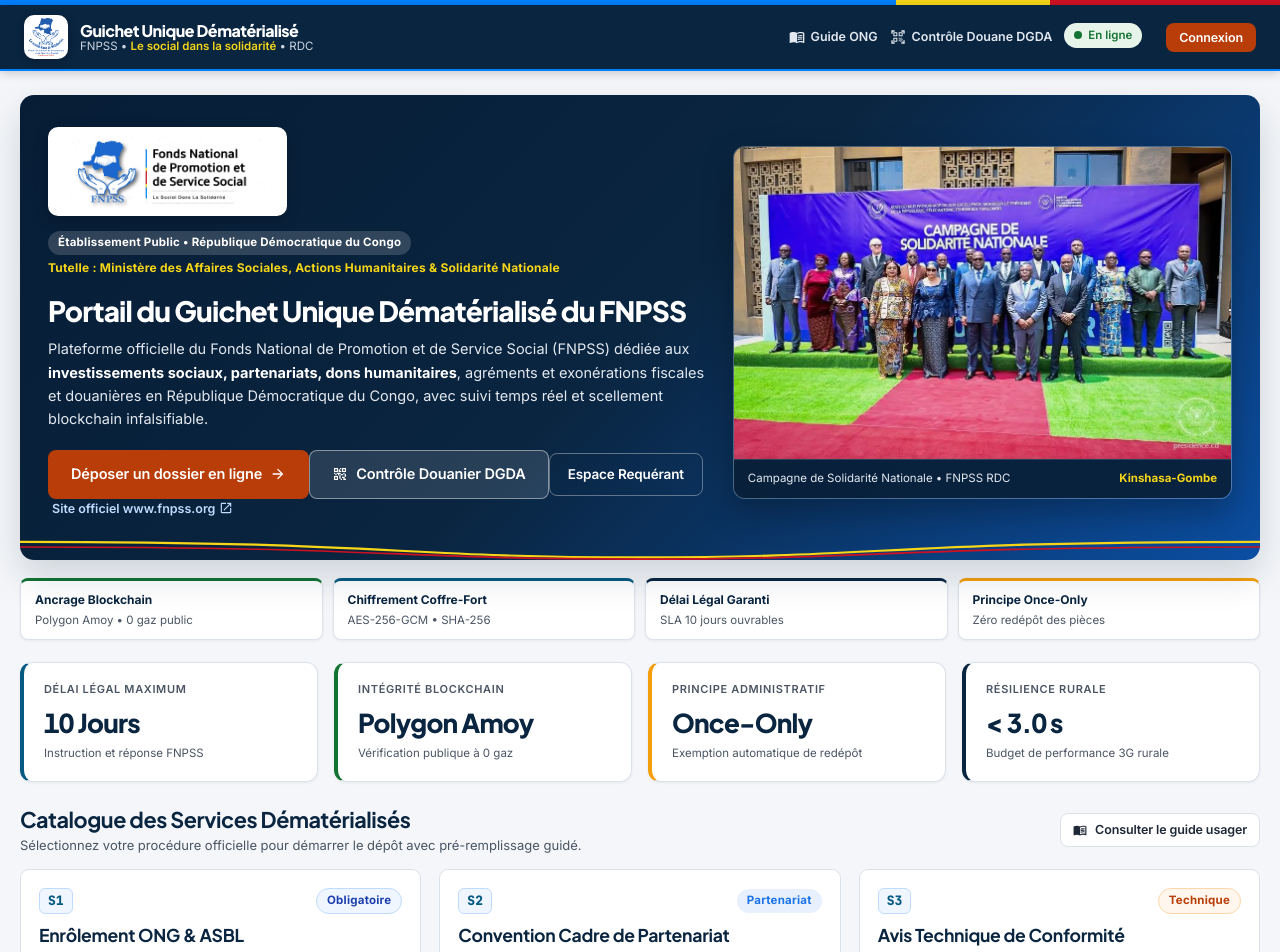
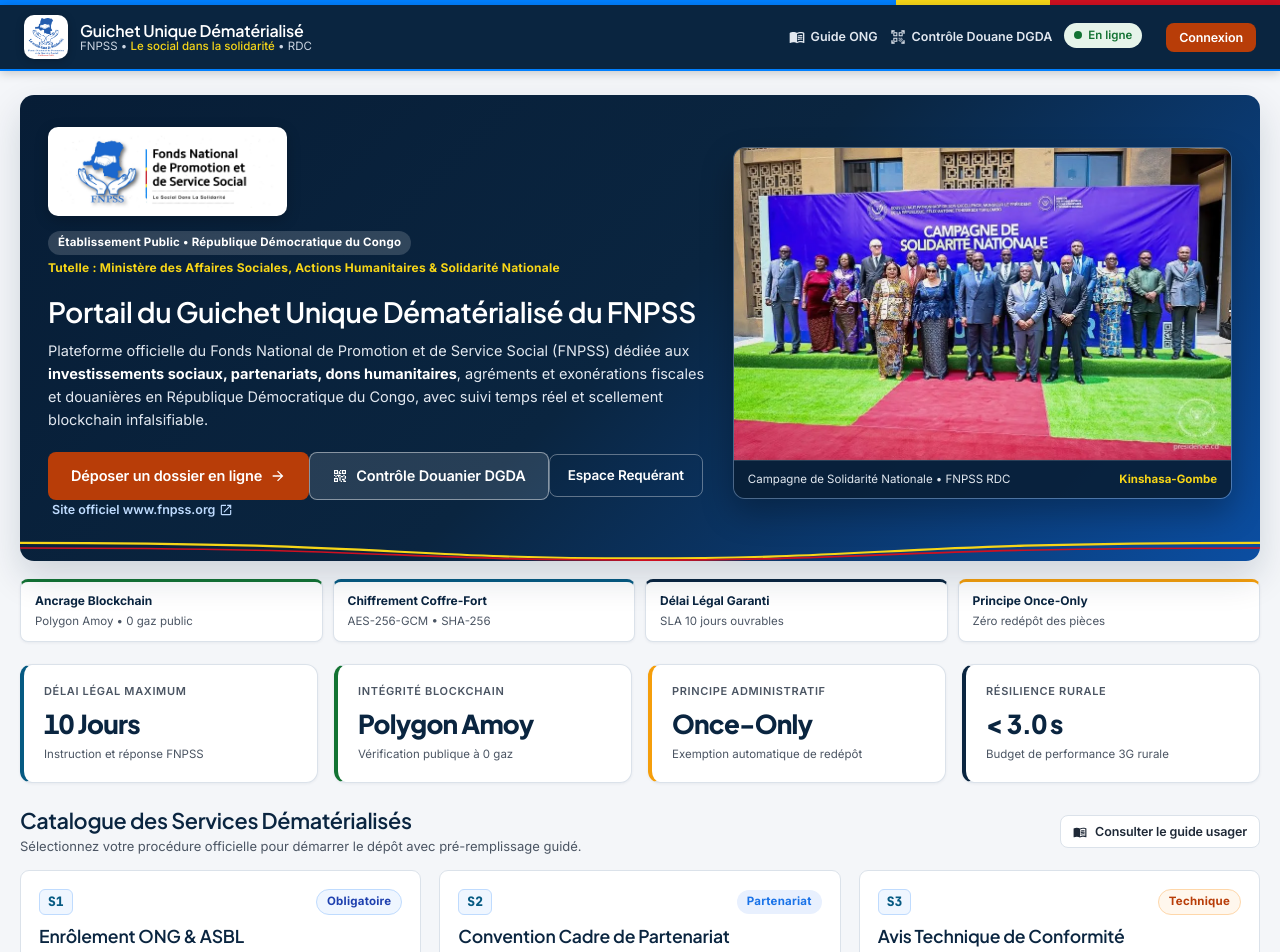
Before and after one commit to EMMADEKO10/guichetuniquefnpss, a Next.js app: page / in a window 1280 px wide. Shown: the top 952 px of the page. Built offline with nearby package versions, Linux system fonts and the light colour scheme.

Commit message:
style(ui): allegement graisse des titres Header, hero-title et h1-h4 (font-weight 600)

```diff
--- a/src/app/globals.css
+++ b/src/app/globals.css
@@ -123,14 +123,14 @@ textarea:focus-visible {
 h1, h2, h3, h4 {
   font-family: var(--font-display);
   color: var(--fnpss-navy);
-  font-weight: 700;
-  letter-spacing: -0.025em;
+  font-weight: 600;
+  letter-spacing: -0.015em;
   line-height: 1.25;
 }
 
-h1 { font-size: 1.9rem; font-weight: 800; letter-spacing: -0.03em; margin-bottom: 0.75rem; }
-h2 { font-size: 1.35rem; letter-spacing: -0.02em; margin-bottom: 0.5rem; }
-h3 { font-size: 1.1rem; letter-spacing: -0.015em; margin-bottom: 0.35rem; }
+h1 { font-size: 1.9rem; font-weight: 600; letter-spacing: -0.02em; margin-bottom: 0.75rem; }
+h2 { font-size: 1.35rem; letter-spacing: -0.015em; margin-bottom: 0.5rem; }
+h3 { font-size: 1.1rem; letter-spacing: -0.01em; margin-bottom: 0.35rem; }
 
 p {
   color: var(--text-main);
@@ -923,8 +923,10 @@ tr:hover td {
 .hero-title {
   color: #ffffff;
   font-size: 28px;
+  font-weight: 600;
+  letter-spacing: -0.015em;
   margin-bottom: 10px;
-  line-height: 1.2;
+  line-height: 1.25;
 }
 
 .trust-grid {
--- a/src/components/ui/Header.jsx
+++ b/src/components/ui/Header.jsx
@@ -144,11 +144,11 @@ export default function Header({
               />
             </div>
             <div style={{ minWidth: 0 }}>
-              <h1 style={{ fontSize: '16px', fontWeight: 800, color: '#ffffff', margin: 0, lineHeight: 1.2 }}>
+              <h1 style={{ fontSize: '16px', fontWeight: 600, letterSpacing: '-0.01em', color: '#ffffff', margin: 0, lineHeight: 1.2 }}>
                 Guichet Unique Dématérialisé
               </h1>
               <p style={{ fontSize: '11.5px', color: '#cbd5e1', margin: 0, lineHeight: 1.2 }}>
-                FNPSS &bull; <span style={{ color: '#f7d618', fontWeight: 600 }}>Le social dans la solidarité</span> &bull; RDC
+                FNPSS &bull; <span style={{ color: '#f7d618', fontWeight: 500 }}>Le social dans la solidarité</span> &bull; RDC
               </p>
             </div>
           </a>
```
